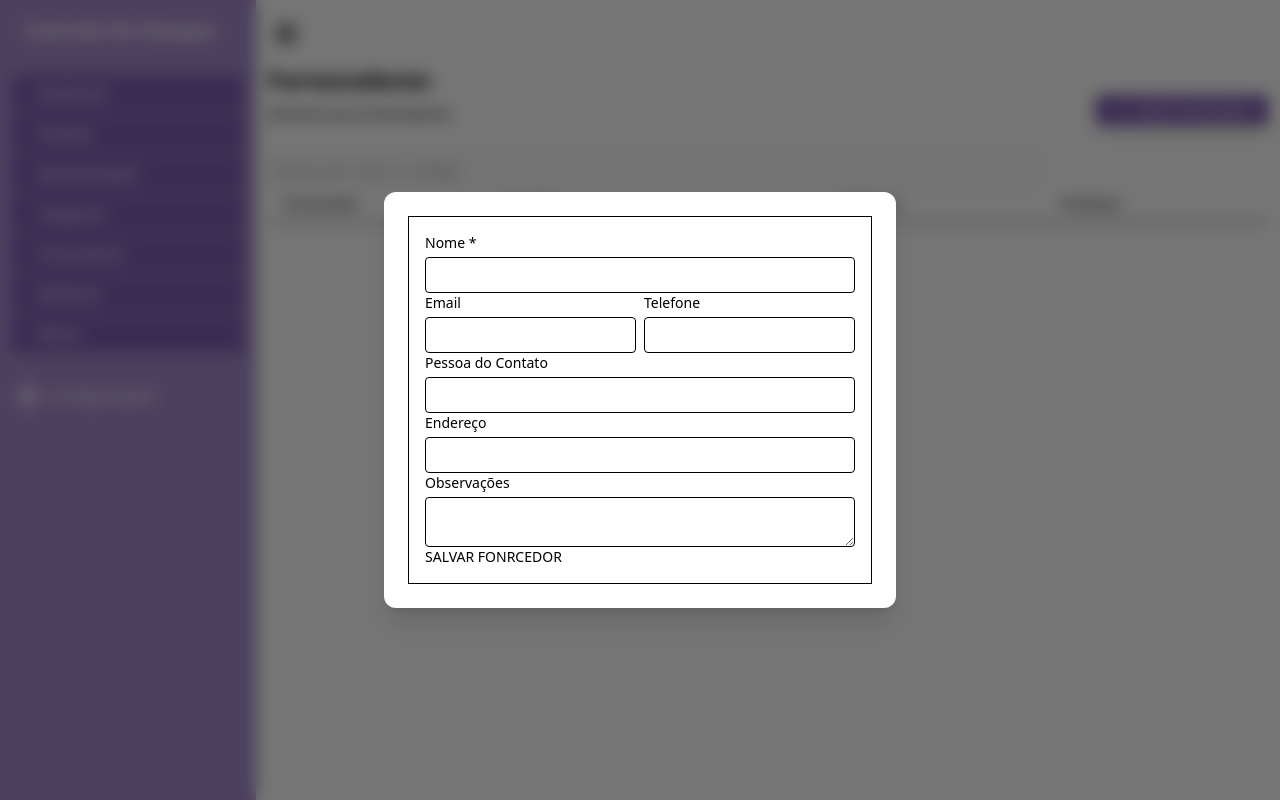
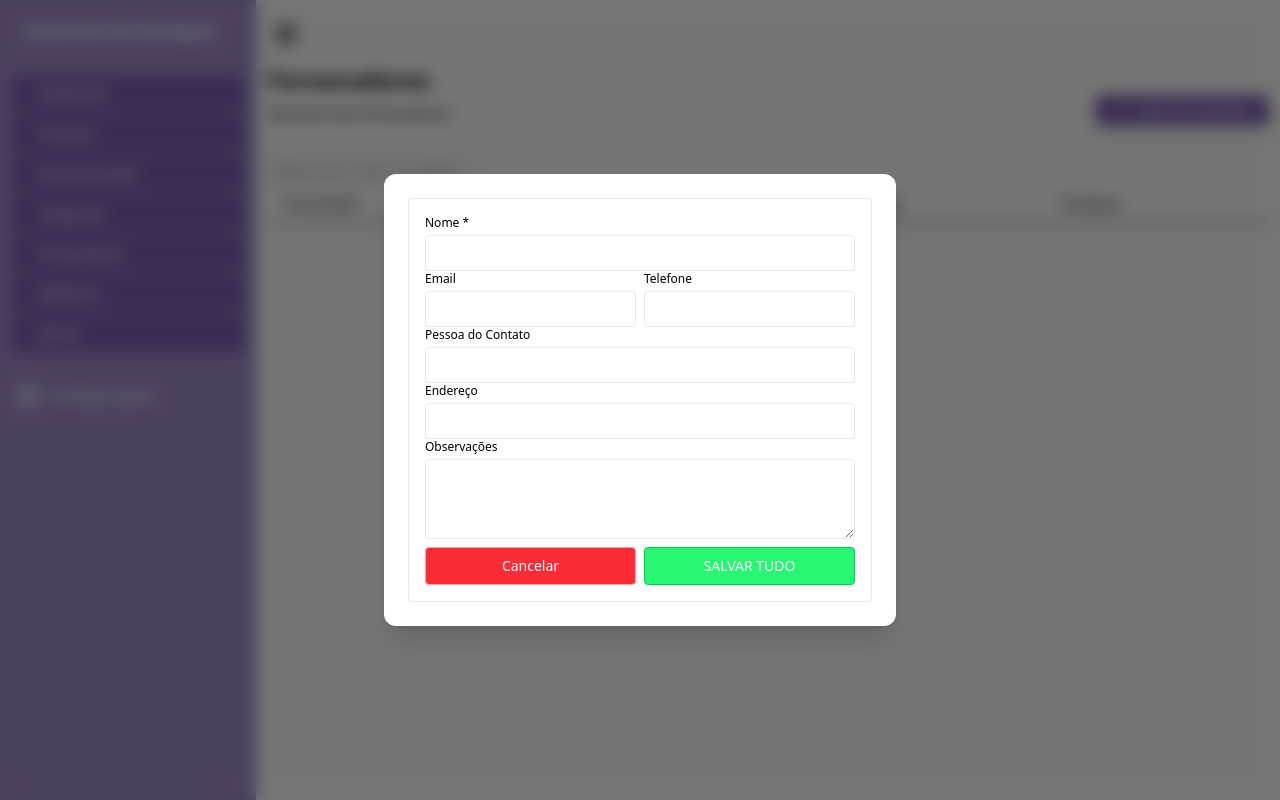
Before and after one commit to CarlosGonzaga11/controle-estoque, a React (Vite) app: page /fornecedor in a window 1280 px wide. Both pictures are taken after a click on the button "Novo Fornecedor". Built offline with nearby package versions, Linux system fonts and the light colour scheme.

Commit message:
style:atualizando estilizacao de alguns modais e card

```diff
--- a/src/components/categorie/ModalCategorie.tsx
+++ b/src/components/categorie/ModalCategorie.tsx
@@ -29,13 +29,13 @@ export default function ModalCategories({ handleOpenModal }: ModalCategoria) {
     handleOpenModal();
   }
   return (
-    <div className="border p-3 rounded-md text-xs max-h-screen overflow-y-auto">
+    <div className="border border-gray-200 p-3 rounded-md text-xs max-h-screen overflow-y-auto">
       <form onSubmit={handleSubmit(handleSave)}>
         <h3 className="text-lg font-semibold mb-2">Nova Categoria</h3>
 
         <div className="flex flex-col gap-2">
           <div className="flex flex-col gap-0.5">
-            <label>Nome*</label>
+            <label className="text-xs">Nome</label>
             <input
               {...register("nome")}
               className="border border-gray-200 rounded px-2 h-8"
@@ -46,13 +46,13 @@ export default function ModalCategories({ handleOpenModal }: ModalCategoria) {
           </div>
 
           <div className="flex flex-col gap-0.5 mb-2">
-            <label>Observação</label>
+            <label className="text-xs">Observação</label>
             <textarea
               {...register("observacao")}
               className="border border-gray-200 rounded px-2 py-1 h-14 resize-none"
             />
 
-            <label>cor</label>
+            <label className="text-xs">Escolha a cor da categoria</label>
             <input
               {...register("color")}
               type="color"
--- a/src/components/dashboard/CardCategorie.tsx
+++ b/src/components/dashboard/CardCategorie.tsx
@@ -1,4 +1,4 @@
-import { Delete, Edit } from "lucide-react";
+import { Archive, Boxes, Delete, Edit } from "lucide-react";
 import type { CategorieCardProps } from "../../types/category";
 
 export default function CardCategories({
@@ -19,21 +19,26 @@ export default function CardCategories({
     hover:shadow-[0_20px_40px_rgba(0,0,0,0.18)]
     grid grid-cols-[2fr_2fr_100px] px-4 py-3 items-center text-sm border-b border-gray-200"
     >
-      <div>
-        <span className="p-2 rounded" style={{ backgroundColor: color }}>
-          {nome}
-        </span>
+      <div className="flex items-center">
+        <div className="p-2 rounded bg-gray-200">
+          <Boxes color={color} size={16} />
+        </div>
+        <div>
+          <span className="p-2 rounded">{nome}</span>
+        </div>
       </div>
       <div>
-        <span className="border">{observacao}</span>
+        <span className=" text-gray-500">
+          {observacao ? observacao : "Nenhuma observação"}
+        </span>
       </div>
 
       <div className="flex gap-8 items-center px-2">
         <span>
-          <Delete />
+          <Delete size={16} />
         </span>
         <span>
-          <Edit />
+          <Edit size={16} />
         </span>
       </div>
     </div>
--- a/src/components/fornecedor/ModalFornecedor.tsx
+++ b/src/components/fornecedor/ModalFornecedor.tsx
@@ -34,25 +34,28 @@ export default function ModalFornecedor({ handleOpenModal }: ModalFornProps) {
   }
 
   return (
-    <div className="max-h-screen border p-4  overflow-y-auto text-sm">
+    <div className="max-h-screen border border-gray-200 rounded p-4  overflow-y-auto text-sm">
       <form onSubmit={handleSubmit(onSubmit)}>
         <div className="flex flex-col gap-1">
-          <label>Nome *</label>
-          <input {...register("nome")} className="border rounded px-2 h-9" />
+          <label className="text-xs">Nome *</label>
+          <input
+            {...register("nome")}
+            className="border border-gray-200 rounded px-2 h-9"
+          />
           {errors.nome && (
             <span className="text-red-500 text-xs">{errors.nome.message}</span>
           )}
         </div>
         <div className="grid grid-cols-1  sm:grid-cols-2 gap-2">
           <div className="flex flex-col gap-1">
-            <label>Email</label>
+            <label className="text-xs">Email</label>
             <input
               {...register("email", {
                 required: true,
                 pattern: /\S+@\S+\.\S+/,
               })}
               type="email"
-              className="border rounded px-2 h-9"
+              className="border border-gray-200 rounded px-2 h-9"
             />
             {errors.email && (
               <span className="text-red-500 text-xs">
@@ -62,10 +65,10 @@ export default function ModalFornecedor({ handleOpenModal }: ModalFornProps) {
           </div>
 
           <div className="flex flex-col gap-1">
-            <label>Telefone</label>
+            <label className="text-xs">Telefone</label>
             <input
               {...register("telefone")}
-              className="border rounded px-2 h-9"
+              className="border border-gray-200 rounded px-2 h-9"
             />
             {errors.telefone && (
               <span className="text-red-500 text-xs">
@@ -76,10 +79,10 @@ export default function ModalFornecedor({ handleOpenModal }: ModalFornProps) {
         </div>
 
         <div className="flex flex-col gap-1">
-          <label>Pessoa do Contato</label>
+          <label className="text-xs">Pessoa do Contato</label>
           <input
             {...register("pessoa_contato")}
-            className="border rounded px-2 h-9"
+            className="border border-gray-200 rounded px-2 h-9"
           />
           {errors.pessoa_contato && (
             <span className="text-red-500 text-xs">
@@ -88,10 +91,10 @@ export default function ModalFornecedor({ handleOpenModal }: ModalFornProps) {
           )}
         </div>
         <div className="flex flex-col gap-1">
-          <label>Endereço</label>
+          <label className="text-xs">Endereço</label>
           <input
             {...register("endereco")}
-            className="border rounded px-2 h-9"
+            className="border border-gray-200 rounded px-2 h-9"
           />
           {errors.endereco && (
             <span className="text-red-500 text-xs">
@@ -100,14 +103,27 @@ export default function ModalFornecedor({ handleOpenModal }: ModalFornProps) {
           )}
         </div>
         <div className="flex flex-col gap-1">
-          <label>Observações</label>
+          <label className="text-xs">Observações</label>
           <textarea
             {...register("observacao")}
-            className="border rounded px-2 py-1 h-"
+            className="border border-gray-200 rounded px-2 h-20"
           />
         </div>
-        <button type="submit">SALVAR FONRCEDOR</button>
-        {/* <button onClick={handleSaveFornecedor}>SALVAR FONRCEDOR</button> */}
+        <div className="grid grid-cols-2 gap-2 pt-2">
+          <button
+            type="button"
+            onClick={handleOpenModal}
+            className="border border-red-300 p-2 rounded bg-red-500 text-white"
+          >
+            Cancelar
+          </button>
+          <button
+            type="submit"
+            className="border border-green-500 rounded bg-[#28f774] text-white"
+          >
+            SALVAR TUDO
+          </button>
+        </div>
       </form>
     </div>
   );
--- a/src/components/movements/ModalMovements.tsx
+++ b/src/components/movements/ModalMovements.tsx
@@ -176,7 +176,21 @@ export default function ModalMovements({ handleOpenModal }: ModalMove) {
             className="border border-gray-200 rounded px-2 py-1 h-20 resize-none"
           />
         </div>
-        <button type="submit">salvar movimentacoes</button>
+        <div className="grid grid-cols-2 gap-2 pt-2">
+          <button
+            className="p-2 rounded bg-gray-100 border-gray-500 text-blue-500"
+            type="submit"
+            onClick={handleOpenModal}
+          >
+            Cancelar
+          </button>
+          <button
+            className="border rounded bg-[#6170f7] text-white"
+            type="submit"
+          >
+            Salvar Movimentações
+          </button>
+        </div>
       </form>
     </div>
   );
--- a/src/components/products/ModalProduct.tsx
+++ b/src/components/products/ModalProduct.tsx
@@ -74,7 +74,7 @@ export default function ModalProducts({ handleOpenModal }: ModalProps) {
   }
 
   return (
-    <div className="border p-4 rounded-lg max-h-screen overflow-y-auto text-sm">
+    <div className="border border-gray-200 p-4 rounded-lg max-h-screen overflow-y-auto text-sm">
       <form onSubmit={handleSubmit(handleSave)}>
         <h3 className="text-lg font-semibold mb-4">Novo Produto</h3>
 
```
